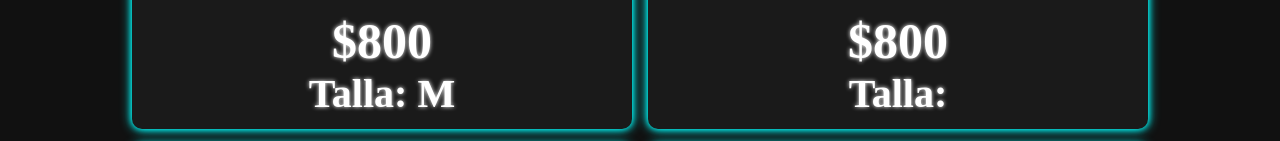
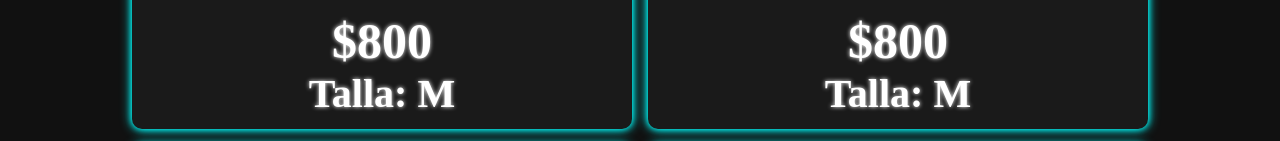
Before and after one commit to oscarfbq/studio-urbano, a plain HTML site: page index2.html in a window 1280 px wide. Both pictures are taken after a click on the element "PLAYERAS". Shown: the part 1374-1515 px from the top of the page. Drawn offline with Linux system fonts and the light colour scheme.

Commit message:
Update index2.html

```diff
--- a/index2.html
+++ b/index2.html
@@ -39,12 +39,12 @@
     <div class="catalogo">
 
       <div class="item"><img src="img3/playeras/playera1.jpeg" alt="Playera 1"><p  class="precio">$800</p> <p class="talla">Talla: M</p></div>
-      <div class="item"><img src="img3/playeras/playera2.jpeg" alt="Playera 2"><p class="precio">$800</p> <p class="talla">Talla: </p></div>
+      <div class="item"><img src="img3/playeras/playera2.jpeg" alt="Playera 2"><p class="precio">$800</p> <p class="talla">Talla: M</p></div>
       <div class="item"><img src="img3/playeras/playera3.jpeg" alt="Playera 3"><p class="precio">$480</p> <p class="talla">Talla: XXL</p></div>
-      <div class="item"><img src="img3/playeras/playera4.jpeg" alt="Playera 4"><p class="precio">$</p><p class="talla">Talla: </p></div>
-      <div class="item"><img src="img3/playeras/playera5.jpeg" alt="Playera 5"><p class="precio">$800</p><p class="talla">Talla: </p></div>
-      <div class="item"><img src="img3/playeras/playera6.jpeg" alt="Playera 6"><p class="precio">$800</p><p class="talla">Talla: </p></div>
-      <div class="item"><img src="img3/playeras/playera7.jpeg" alt="Playera 7"><p class="precio">$800</p><p class="talla">Talla: </p></div>
+
+      <div class="item"><img src="img3/playeras/playera5.jpeg" alt="Playera 5"><p class="precio">$800</p><p class="talla">Talla: S</p></div>
+      <div class="item"><img src="img3/playeras/playera6.jpeg" alt="Playera 6"><p class="precio">$800</p><p class="talla">Talla: M</p></div>
+      <div class="item"><img src="img3/playeras/playera7.jpeg" alt="Playera 7"><p class="precio">$800</p><p class="talla">Talla: L</p></div>
       <div class="item"><img src="img3/playeras/playera8.jpeg" alt="Playera 8"><p class="precio">$800</p><p class="talla">Talla: M</p></div>
       <div class="item"><img src="img3/playeras/playera9.jpeg" alt="Playera 9"><p class="precio">$800</p><p class="talla">Talla: M</p></div>
       <div class="item"><img src="img3/playeras/playera10.jpeg" alt="Playera 10"><p class="precio">$199</p><p class="talla">Talla: M</p></div>
```
